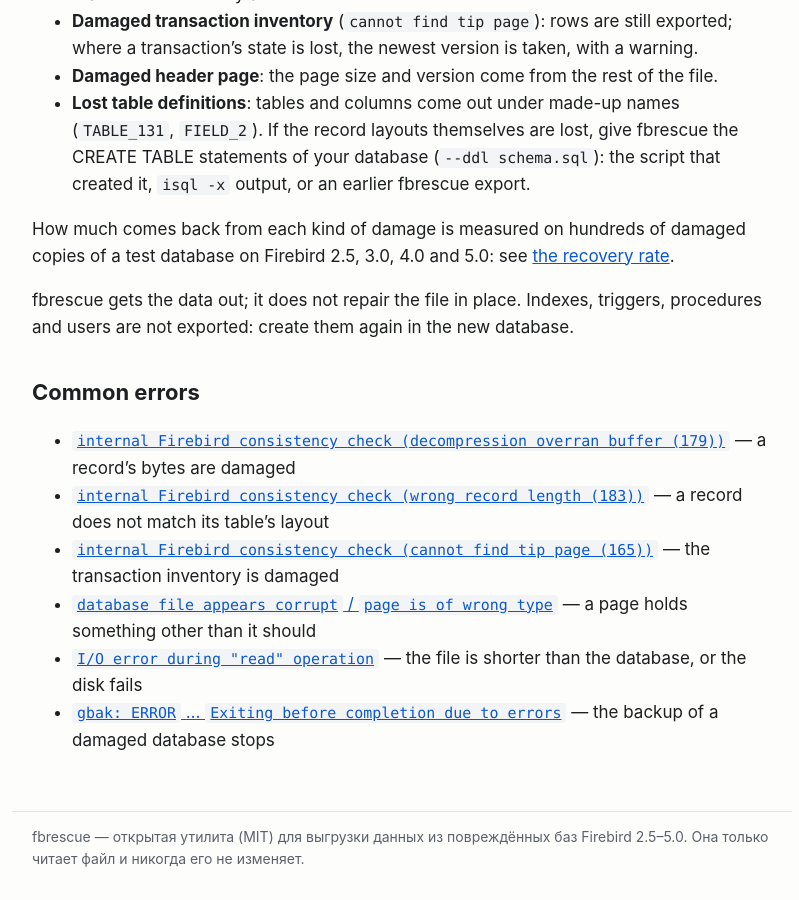
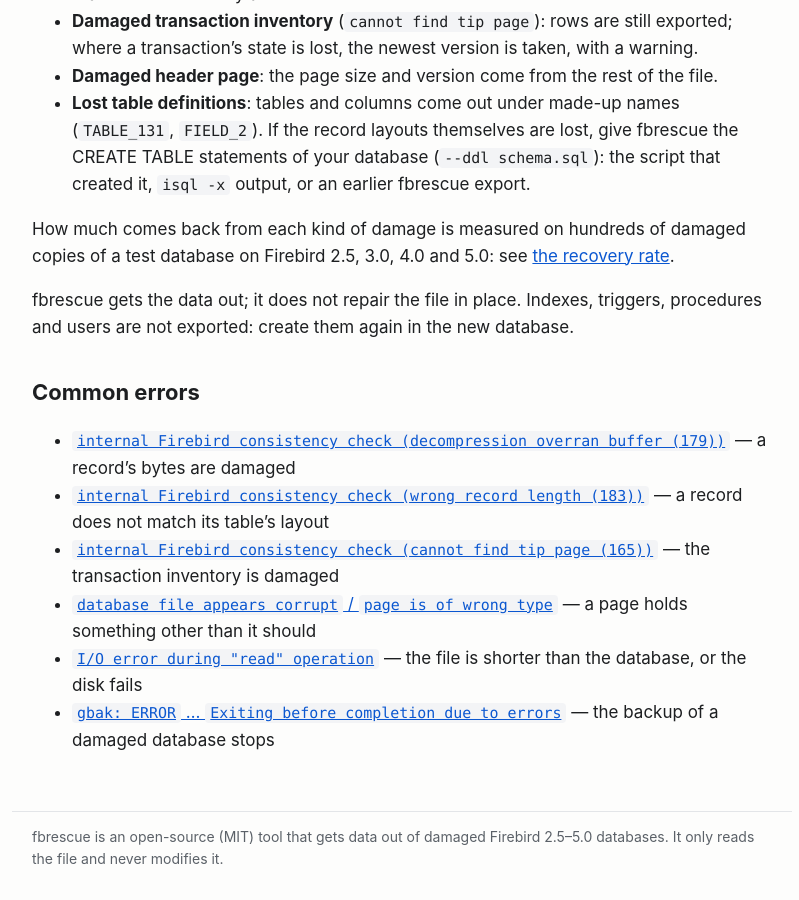
Before and after one commit to formeo/fbrescue, a Jekyll site: the page built from docs/index.md, in a window 1280 px wide and 900 px high, scrolled down 1710 px. Shown: the whole window, without its empty margins (238-1037 px from the left). Built offline with Jekyll 4.4.1, drawn with Linux system fonts in a browser that asks for light colours; some of the changed text lies outside the part shown.

Commit message:
Site layout: compare page.lang directly (Liquid assign does not evaluate ==)
Every page rendered as Russian. The check now also compares <html lang>
with the page's section.

Co-Authored-By: Claude Opus 5.5 <noreply@anthropic.com>
Claude-Session: https://claude.ai/code/session_0127AkTrpPW5N91BBvK83kdM

```diff
--- a/docs/_layouts/default.html
+++ b/docs/_layouts/default.html
@@ -1,5 +1,4 @@
 <!DOCTYPE html>
-{%- assign ru = page.lang == "ru" -%}
 <html lang="{{ page.lang | default: site.lang }}">
 <head>
   <meta charset="utf-8">
@@ -7,7 +6,7 @@
   {% seo %}
   {%- if page.alt %}
   <link rel="alternate" hreflang="{{ page.lang | default: site.lang }}" href="{{ page.url | absolute_url }}">
-  <link rel="alternate" hreflang="{% if ru %}en{% else %}ru{% endif %}" href="{{ page.alt | absolute_url }}">
+  <link rel="alternate" hreflang="{% if page.lang == "ru" %}en{% else %}ru{% endif %}" href="{{ page.alt | absolute_url }}">
   {%- endif %}
   <style>
     :root {
@@ -46,9 +45,9 @@
 </head>
 <body>
   <header>
-    <a class="brand" href="{{ '/' | relative_url }}{% if ru %}ru/{% endif %}">fb<span>rescue</span></a>
+    <a class="brand" href="{{ '/' | relative_url }}{% if page.lang == "ru" %}ru/{% endif %}">fb<span>rescue</span></a>
     <nav>
-      {%- if ru %}
+      {%- if page.lang == "ru" %}
       <a href="{{ '/ru/' | relative_url }}">Восстановление</a>
       <a href="{{ '/ru/errors/' | relative_url }}">Ошибки</a>
       <a href="https://github.com/formeo/fbrescue/releases/latest">Скачать</a>
@@ -67,7 +66,7 @@
 {{ content }}
   </main>
   <footer>
-    {%- if ru %}
+    {%- if page.lang == "ru" %}
     fbrescue — открытая утилита (MIT) для выгрузки данных из повреждённых баз Firebird 2.5–5.0. Она только читает файл и никогда его не изменяет.
     {%- else %}
     fbrescue is an open-source (MIT) tool that gets data out of damaged Firebird 2.5–5.0 databases. It only reads the file and never modifies it.
```
Also changed, not shown: 1 other file.
